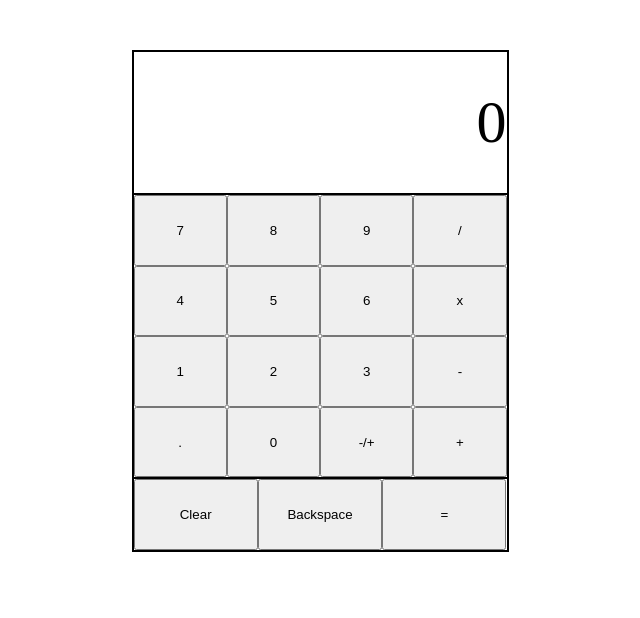
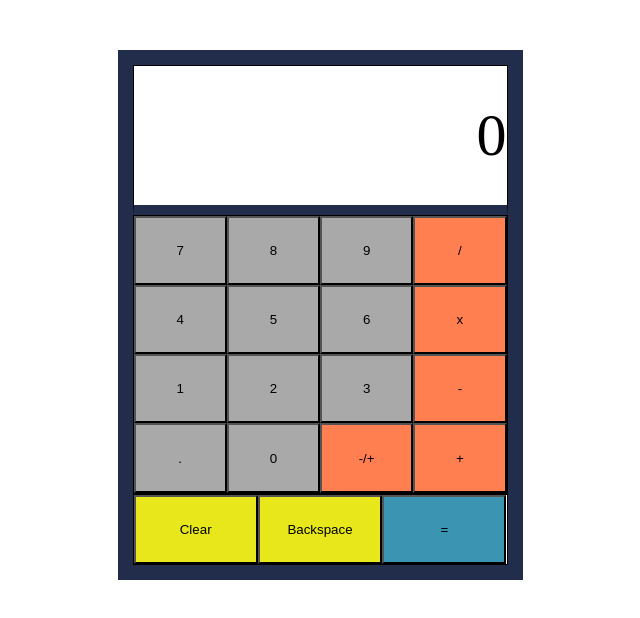
Before and after one commit to jose-g315/calculator, a plain HTML site: page index.html in a window 1280 px wide. Shown: the whole page, without its empty margins (320-960 px from the left). Drawn offline with Linux system fonts and the light colour scheme.

Commit message:
Fixed sign logic and added css styles to calculator display.

```diff
--- a/logic.js
+++ b/logic.js
@@ -1,7 +1,7 @@
 // jose-g315
 // calculator logic and DOM manipulation
 
-//basic math functions
+// basic math functions
 function add (a,b){
     return a + b;
 }
@@ -21,8 +21,7 @@ let operator = "";
 let numberTwo = "";
 let equalsButtonPressed = false;
 let isNegative = false;
-
-
+// operate function
 function operate(numberOne, operator, numberTwo){
     if (operator === "+"){
         return add(numberOne,numberTwo);
@@ -47,10 +46,13 @@ function disablingDecimal(number){
     }
 }
 
+// display element and setting it to zero at start
 const display = document.querySelector(".display");
 display.textContent = numberOne;
+
 const decimalButton = document.querySelector(".decimal");
 
+// adding an event listener to every button and filtering by class such as number and operator
 const buttons = document.querySelectorAll("button")
     .forEach(button => button.addEventListener("click",() => {
          // evaluating if user presses another operator before pressing equals & resetting numberTwo
@@ -63,7 +65,6 @@ const buttons = document.querySelectorAll("button")
                     numberTwo = "";
                 }
             }
-            console.log("Inside"+numberOne + " " + operator + " " + numberTwo);
             numberOne = operate(Number(numberOne),operator,Number(numberTwo)).toString();
             if (numberOne.length >= 12){
                 numberOne = Number(numberOne).toPrecision(6);
@@ -98,6 +99,7 @@ const buttons = document.querySelectorAll("button")
             // preventing leading zeros before the decimal
             if (numberOne === "0") {
                 numberOne = "";
+                console.log(typeof(numberOne));
             }
             // limiting display to 12 characters
             if (numberOne.length < 12) {
@@ -113,7 +115,7 @@ const buttons = document.querySelectorAll("button")
 const equalsButton = document.querySelector(".equals")
     .addEventListener("click", () => {
         console.log(operate(Number(numberOne),operator,Number(numberTwo)));
-        // stopping an early press of the equal button to do anything
+        // if statement stops anything from happening if equals button is pressed to early
         if (numberOne.length > 0 && operator.length > 0 && numberTwo.length > 0) {
             // assigning numberOne to the result of the operation allows for chaining the result example: 2+2=4=6=8
             numberOne = operate(Number(numberOne),operator,Number(numberTwo)).toString();
@@ -131,15 +133,19 @@ const equalsButton = document.querySelector(".equals")
         equalsButtonPressed = true
 });
 
+// logic for clear button
 const clearButton = document.querySelector(".clear")
     .addEventListener("click", () => {
+        // clearing all variables
         numberOne = "";
         numberTwo = "";
         operator = "";
-        display.textContent = "";
+        display.textContent = "0";
         decimalButton.disabled = false;
+        isNegative = false;
 });
 
+// logic for back space button
 const backspaceButton = document.querySelector(".backspace")
     .addEventListener("click", () => {
         if (numberTwo.length === 0){
@@ -153,35 +159,28 @@ const backspaceButton = document.querySelector(".backspace")
         }
     });
 
+// logic for sign button
 const signButton = document.querySelector(".sign")
     .addEventListener("click", () => {
-        if (numberOne.length !== 0 && numberOne !== "0" && numberTwo.length === 0) {
+        if (numberOne.length !== 0 && numberOne !== "0" && numberTwo.length === 0 && operator.length === 0) {
             if (!isNegative) {
                 numberOne = (-Math.abs(Number(numberOne))).toString();
                 display.textContent = numberOne;
-                console.log("3:"+numberOne);
                 isNegative = true;
-                console.log(isNegative);
             } else if (isNegative) {
                 numberOne = (Math.abs(Number(numberOne))).toString();
                 display.textContent = numberOne;
-                console.log("4:"+numberOne);
                 isNegative = false;
-                console.log(isNegative);
             }
         } else if (numberOne.length !== 0 && numberTwo.length !== 0) {
             if (!isNegative) {
                 numberTwo = (-Math.abs(Number(numberTwo))).toString();
                 display.textContent = numberTwo;
-                console.log("1:"+numberTwo);
                 isNegative = true;
-                console.log(isNegative);
             } else if (isNegative) {
                 numberTwo = (Math.abs(Number(numberTwo))).toString();
                 display.textContent = numberTwo;
-                console.log("2:"+numberTwo);
                 isNegative = false;
-                console.log(isNegative);
             }
         }
     });
--- a/styles.css
+++ b/styles.css
@@ -7,6 +7,7 @@ div {
 }
 /*********************************************/
 .container {
+    border: 15px solid rgb(34, 44, 75);
     width: 375px;
     height: 500px;
     display: flex;
@@ -18,7 +19,17 @@ div {
 button {
     min-width: 75px;
     flex: 1;
+    opacity: 1;
 }
+button:hover {
+    opacity: 0.95;
+    color: #ffffff;
+}
+button:active {
+    opacity: 0.5;
+    box-shadow: 0 5px #535353;
+    transform: translateY(1px);
+  }
 /*********************************************/
 .display {
     flex: 2;
@@ -27,6 +38,7 @@ button {
     display: flex;
     align-items: center;
     justify-content: end;
+    border-bottom: 10px solid rgb(34, 44, 75);
 
 }
 /*********************************************/
@@ -35,8 +47,21 @@ button {
     flex: 4;
     flex-wrap: wrap;
 }
+.number {
+    background-color: darkgrey;
+}
+.operator, .sign {
+    background-color: coral;
+}
+
 /*********************************************/
 .bottom {
     display: flex;
     flex: 1;
 }
+.equals {
+    background-color: rgb(58, 148, 178);
+}
+.backspace, .clear {
+    background-color: rgb(231, 231, 27);
+}
```
